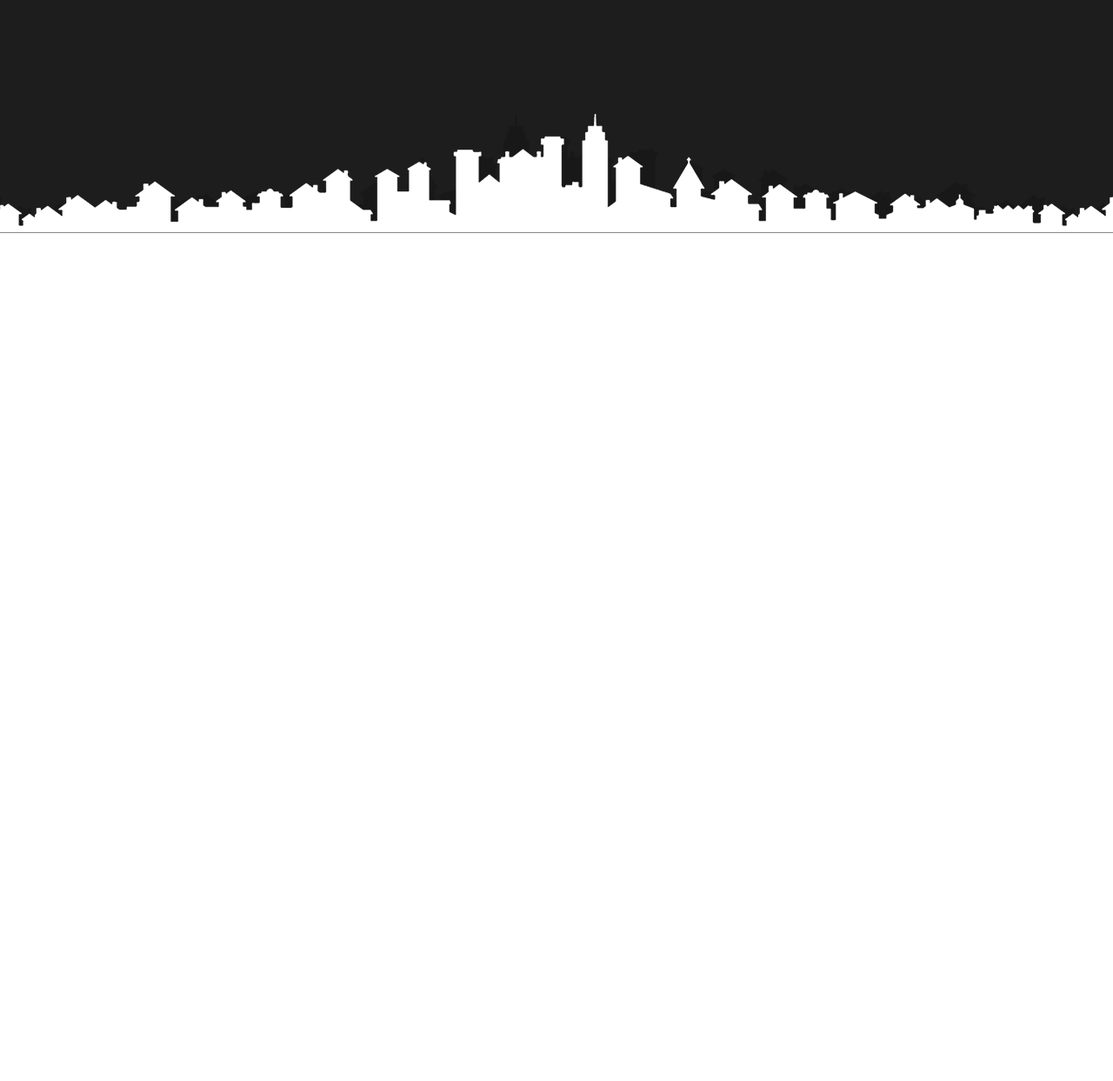
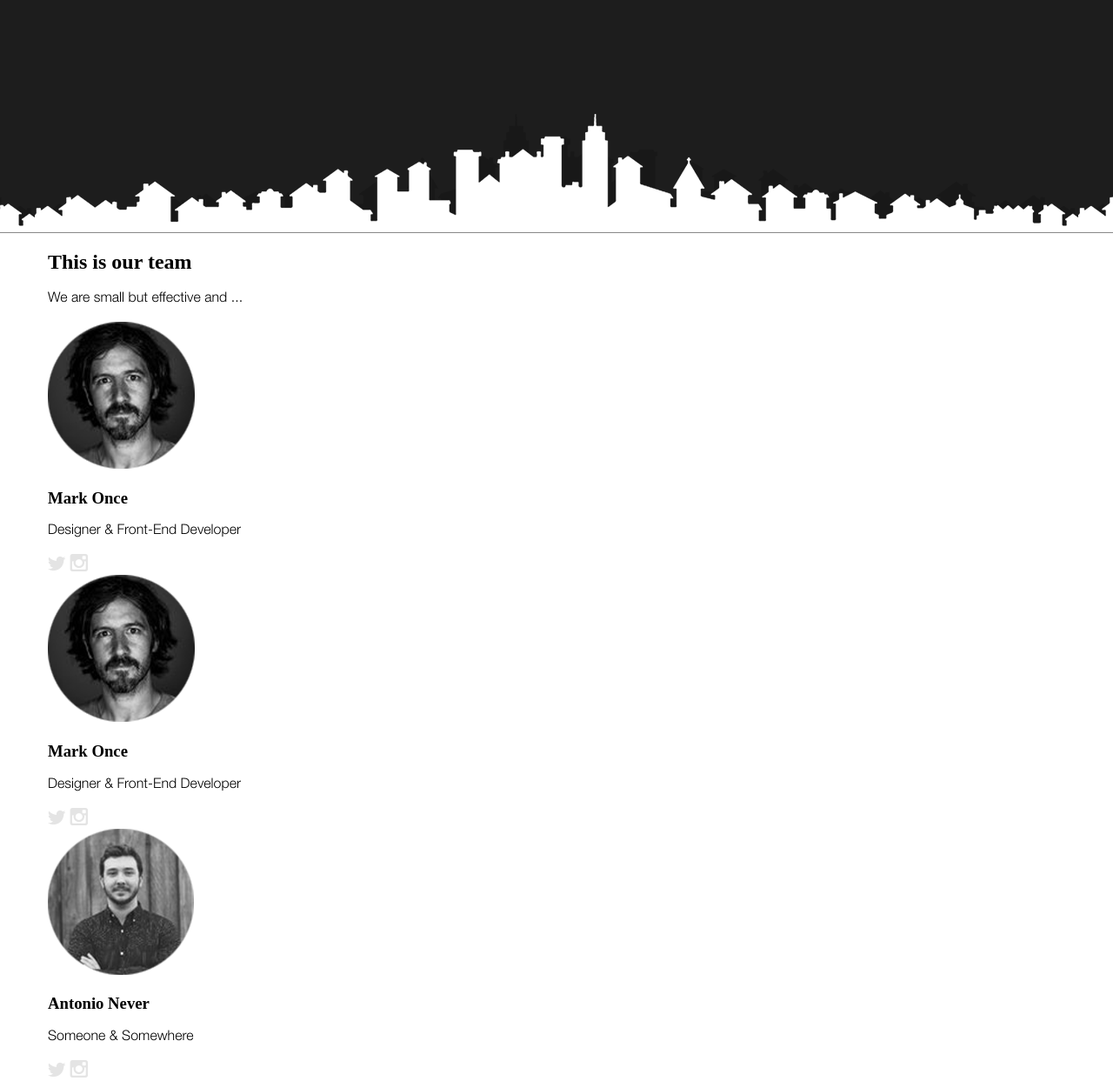
Before and after one commit to CreepMaH/site, a plain HTML site: page index.html in a window 1280 px wide. Shown: the part 1494-2737 px from the top of the page at 87% size. Before the commit the page ends 1778 px from the top, so only its background shows below. Drawn offline with Linux system fonts and the light colour scheme.

Commit message:
Работа над разделом "Команда"

```diff
--- a/css/style.css
+++ b/css/style.css
@@ -106,6 +106,7 @@ body {
     align-items: center;
     margin: 0 auto 206px;
 }
+/*О нас*/
 .about {
     height: 1129px;
     padding-top: 128px;
@@ -121,6 +122,7 @@ body {
     grid-template-rows: max-content max-content;
     grid-template-columns: max-content max-content;
     gap: 178px;
+    place-content: center center;
 }
 .about_item {
     width: 417px;
@@ -148,3 +150,24 @@ body {
     line-height: 22px;
     margin: 13px;
 }
+/*Команда*/
+.team {
+}
+.block_header {
+}
+.block_title {
+}
+.block_text {
+}
+.team_inner {
+}
+.team_item {
+}
+.team_item-img {
+}
+.team_item-title {
+}
+.team_item-text {
+}
+.team_icon-box {
+}
--- a/index.html
+++ b/index.html
@@ -51,13 +51,46 @@
             </div>
         </div>
     </div>
-    <div class="about__item">
-        <div class="about__year"></div>
-        <p></p>
-    </div>
-    <div class="about__item">
-        <div class="about__year"></div>
-        <p></p>
+    <div class="team">
+        <div class="container">
+            <div class="block_header">
+                <h2 class="block_title">This is our team</h2>
+                <p class="block_text">We are small but effective and ...</p>
+            </div>
+            <div class="team_inner">
+                <div class="team_item">
+                    <img class="team_item-img" src="img/team1.png" alt="">
+                    <h3 class="team_item-title">Mark Once</h3>
+                    <p class="team_item-text">Designer & Front-End Developer</p>
+                    <div class="team_icon-box">
+                        <img src="img/twitter.png" alt="">
+                        <img src="img/instagram.png" alt="">
+                    </div>
+                </div>
+            </div>
+            <div class="team_inner">
+                <div class="team_item">
+                    <img class="team_item-img" src="img/team1.png" alt="">
+                    <h3 class="team_item-title">Mark Once</h3>
+                    <p class="team_item-text">Designer & Front-End Developer</p>
+                    <div class="team_icon-box">
+                        <img src="img/twitter.png" alt="">
+                        <img src="img/instagram.png" alt="">
+                    </div>
+                </div>
+            </div>
+            <div class="team_inner">
+                <div class="team_item">
+                    <img class="team_item-img" src="img/team2.png" alt="">
+                    <h3 class="team_item-title">Antonio Never</h3>
+                    <p class="team_item-text">Someone & Somewhere</p>
+                    <div class="team_icon-box">
+                        <img src="img/twitter.png" alt="">
+                        <img src="img/instagram.png" alt="">
+                    </div>
+                </div>
+            </div>
+        </div>
     </div>
 </body>
 </html>
```
Also changed, not shown: img/cloud___upload.png (added), img/ellipse.png (added), img/heart.png (added), img/instagram.png (added), img/line_graph.png (added), img/mail.png (added), img/map.png (added), img/phone.png (added), img/team1.png (added), img/team2.png (added), img/team3.png (added), img/twitter.png (added).
